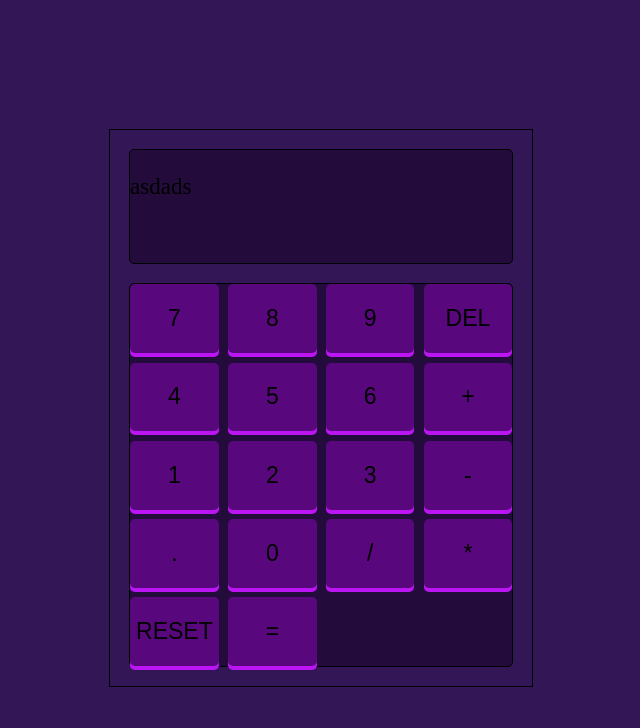
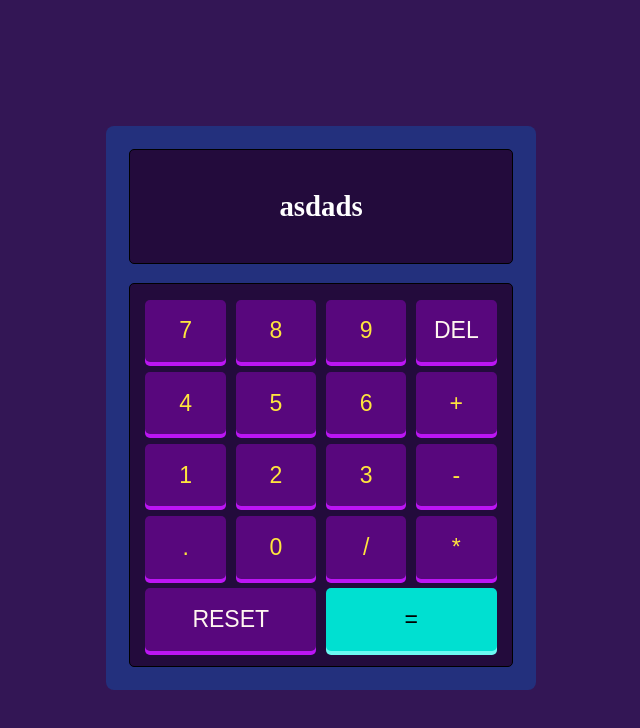
Before and after one commit to 555Viktor/odin-calculator, a plain HTML site: page index.html in a window 1280 px wide. Shown: the whole page, without its empty margins (319-959 px from the left). Drawn offline with Linux system fonts and the light colour scheme.

Commit message:
Style buttons, improve code clarity and structure

```diff
--- a/index.html
+++ b/index.html
@@ -24,7 +24,7 @@
             <button class="btn-calc">7</button>
             <button class="btn-calc">8</button>
             <button class="btn-calc">9</button>
-            <button class="btn-calc">DEL</button>
+            <button class="btn-calc btn-del">DEL</button>
 
             <button class="btn-calc">4</button>
             <button class="btn-calc">5</button>
@@ -41,8 +41,8 @@
             <button class="btn-calc">/</button>
             <button class="btn-calc">*</button>
 
-            <button class="btn-calc">RESET</button>
-            <button class="btn-calc">=</button>
+            <button class="btn-calc btn-reset">RESET</button>
+            <button class="btn-calc btn-equals">=</button>
         </div>
     </div>
 
--- a/style.css
+++ b/style.css
@@ -8,6 +8,7 @@ body {
     background: hsl(268, 58%, 21%);
 }
 
+/* Flex layout */
 body,
 .calc-container {
     display: flex;
@@ -16,25 +17,32 @@ body,
     flex-direction: column;
 }
 
+/* Main container for calculator */
 .calc-container {
-    border: 1px solid;
-    padding: 1rem;
+    border-radius: 8px;
+    padding: 1.2rem;
+
+    background: hsla(220, 73%, 35%, 0.578);
 }
 
+/* Calculator display */
 .calc-display-wrapper {
     height: 6rem;
+    margin-bottom: 1rem;
 
-    margin-bottom: 1rem;
+    display: flex;
+    justify-content: center;
+    align-items: center;
 }
 
-.calc-buttons {
-    height: 20rem;
+.calc-display {
+    font-size: 1.5rem;
+    font-weight: bold;
 
-    display: grid;
-    grid-template-columns: repeat(4, 1fr);
-    gap: 0.5rem;
+    color: #fff;
 }
 
+/* Shared styles */
 .calc-display-wrapper,
 .calc-buttons {
     width: 20rem;
@@ -44,11 +52,40 @@ body,
     border-radius: 5px;
 }
 
+/* Calculator buttons & buttons container */
+.calc-buttons {
+    height: 20rem;
+    padding: 0.8rem;
+
+    display: grid;
+    grid-template-columns: repeat(4, 1fr);
+    gap: 0.5rem;
+}
+
 .calc-buttons .btn-calc {
     background: hsl(281, 89%, 26%);
+    color: hsl(52, 100%, 62%); /*Default color*/
 
     border: none;
     border-radius: 5px;
+    box-shadow: 0px 4px 0px hsl(285, 91%, 52%);
 
-    box-shadow: 0px 4px 0px hsl(285, 91%, 52%);
+    cursor: pointer;
 }
+
+.calc-buttons .btn-del,
+.calc-buttons .btn-reset {
+    color:hsl(25, 100%, 97%);
+}
+
+.calc-buttons .btn-reset,
+.calc-buttons .btn-equals {
+    grid-column: span 2;
+}
+
+.calc-buttons .btn-equals {
+    color: black;
+
+    background: hsl(176, 100%, 44%);
+    box-shadow: 0px 4px 0px hsl(177, 92%, 70%);
+}
```
